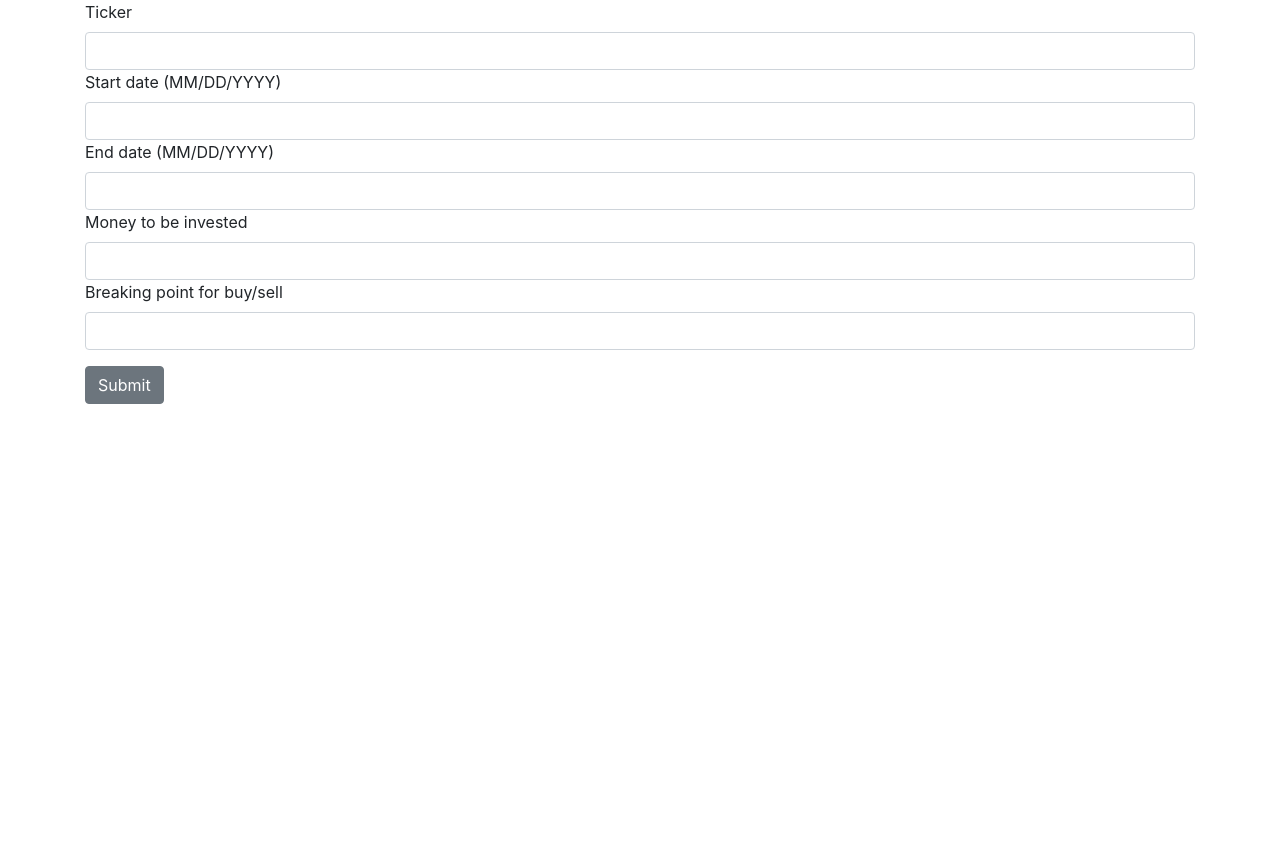
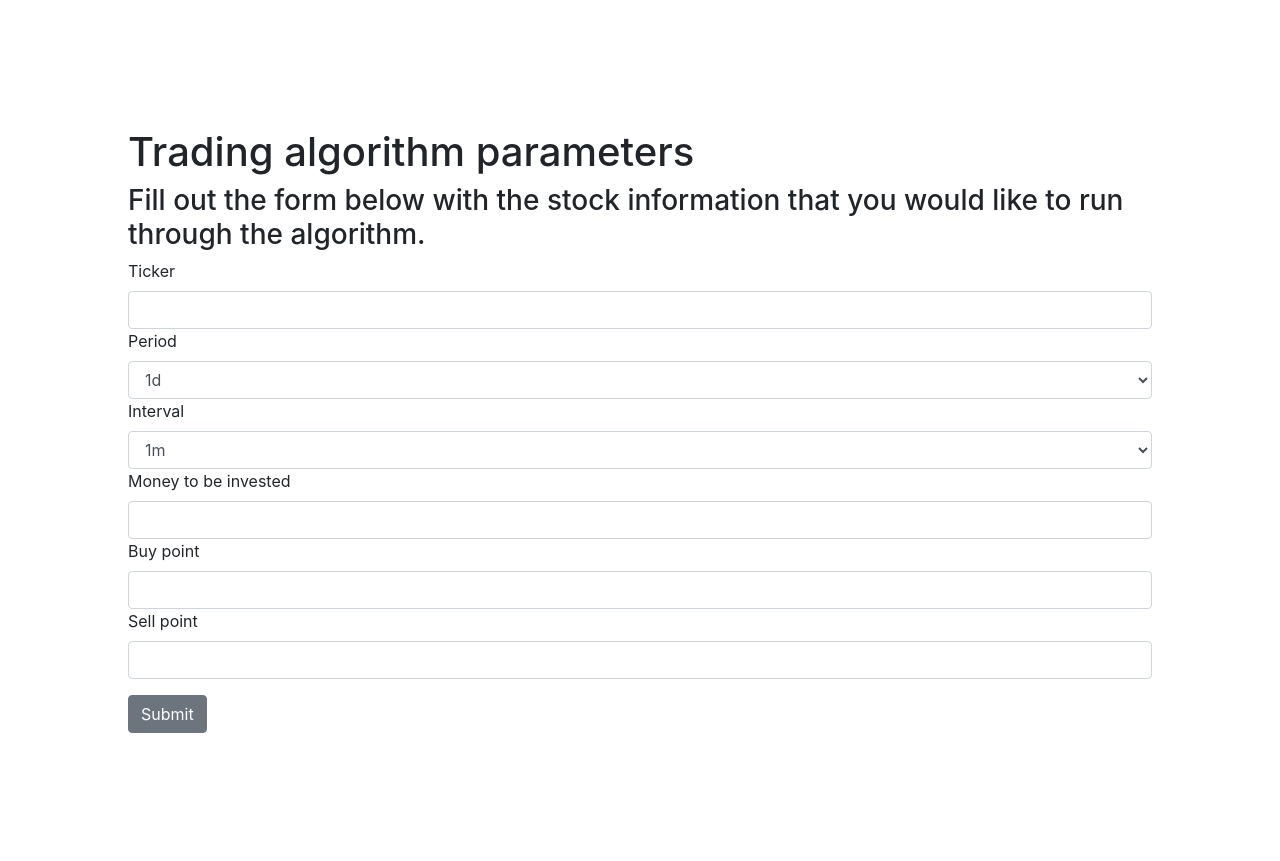
Before and after one commit to michaelpeck/Algo_Trading_Simulator, a Flask app: template src/templates/stock_data.html in a window 1280 px wide. Before the commit the page ends 404 px from the top, so only its background shows below. Run offline with Flask 2, Linux system fonts and the light colour scheme; the template is opened without the code that fills it, so the values that code supplies are empty; some libraries are stand-ins or nearby versions.

Commit message:
9/20/19 Updates
Added to the calculation model and made associated changes in the app file. Worked on both the stock_data page and the reults page as well as the links on app file.

```diff
--- a/requirements.txt
+++ b/requirements.txt
@@ -1,3 +1,5 @@
 Flask==1.1.1
 
 pymongo==3.9.0
+
+yfinance==0.1.45
--- a/src/app.py
+++ b/src/app.py
@@ -1,4 +1,5 @@
 from src.common.database import Database
+from src.models.calculation import Calculation
 
 
 from flask import Flask, render_template, request, session
@@ -18,37 +19,41 @@ def login_template():
 def initialize_database():
     Database.initialize()
 
-@app.route('/stock_data.html')
+@app.route('/stock_data')
 def data_entry_template():
     return render_template('stock_data.html')
 
 @app.route('/calc/stock_data', methods=['POST'])
 def calc_data():
     ticker = request.form['ticker']
-    start = request.form['start']
-    end = request.form['end']
+    period = request.form['period']
+    interval = request.form['interval']
     money = request.form['money']
-    trade_point = request.form['trade_point']
+    buy = request.form['buy']
+    sell = request.form['sell']
     return_message = []
 
     valid = [Submission.verify_ticker(ticker),
-            Submission.verify_date(start),
-            Submission.verify_date(end),
             Submission.verify_money(money)]
-    if valid == [True, True, True, True]:
-        final_money = Calculation.algo(ticker, start, end, money, trade_point)
+    if valid == [True, True]:
+        final_money = Calculation.algo(ticker, period, interval, money, buy, sell)
     else:
         for entry in valid:
             error_message = ["The ticker you entered was not valid",
-                             "The start date you entered was not valid",
-                             "The end date you entered was not valid",
                               "The money you entered was not valid"]
             if valid[entry] == False:
                 return_message += error_message[entry]
             elif valid[entry] == True:
                 return_message += Null
+    transaction_id = Calculation.algo(ticker, period, interval, money, buy, sell)
+    url = "/results/" + str(transaction_id)
+    return render_template(url)
 
-    return Calculation.algo(ticker, start, end, money, trade_point)
+@app.route('/results/<string:transaction_id>')
+def get_results(transaction_id):
+    results=Calculation.from_mongo(transaction_id)
+
+    return render_template('results.html', results=results)
 
 if __name__ == '__main__':
     app.run(port=4996)
--- /dev/null
+++ b/src/static/css/main.css
@@ -0,0 +1,4 @@
+.page-form{
+    max-width: 1500px;
+    padding: 10%;
+}
--- a/src/templates/stock_data.html
+++ b/src/templates/stock_data.html
@@ -1,18 +1,36 @@
 {% extends "base.html" %}
 {% block content %}
 <div class="container page-form">
+  <h1>Trading algorithm parameters</h1>
+  <h3>Fill out the form below with the stock information that you would like to run through the algorithm.</h3>
   <form id="stock-data-form" action="/calc/stock_data" method="post">
     <div class="form-group">
       <label for="ticker">Ticker</label>
       <input type="text" id="ticker" class="form-control" name="ticker">
-      <label for="start">Start date (MM/DD/YYYY)</label>
-      <input type="text" id="start" class="form-control" name="start">
-      <label for="end">End date (MM/DD/YYYY)</label>
-      <input type="text" id="end" class="form-control" name="end">
+      <label for="period">Period</label>
+      <select id="period" class="form-control" name="period">
+        <option>1d</option>
+        <option>5d</option>
+        <option>1mo</option>
+        <option>3mo</option>
+        <option>6mo</option>
+      </select>
+      <label for="interval">Interval</label>
+      <select id="interval" class="form-control" name="interval">
+        <option>1m</option>
+        <option>2m</option>
+        <option>5m</option>
+        <option>15m</option>
+        <option>30m</option>
+        <option>60m</option>
+        <option>90m</option>
+      </select>
       <label for="money">Money to be invested</label>
       <input type="number" id="money" class="form-control" name="money">
-      <label for="trade_point">Breaking point for buy/sell</label>
-      <input type="number" id="trade_point" class="form-control" name="trade_point">
+      <label for="buy">Buy point</label>
+      <input type="number" id="buy" class="form-control" name="buy">
+      <label for="sell">Sell point</label>
+      <input type="number" id="sell" class="form-control" name="sell">
     </div>
     <div class="page-button">
       <button type="submit" class="btn btn-secondary">Submit</button>
```
Also changed, not shown: src/models/calculation.py (+40 -15 lines), src/templates/results.html (+8 -1 lines).
